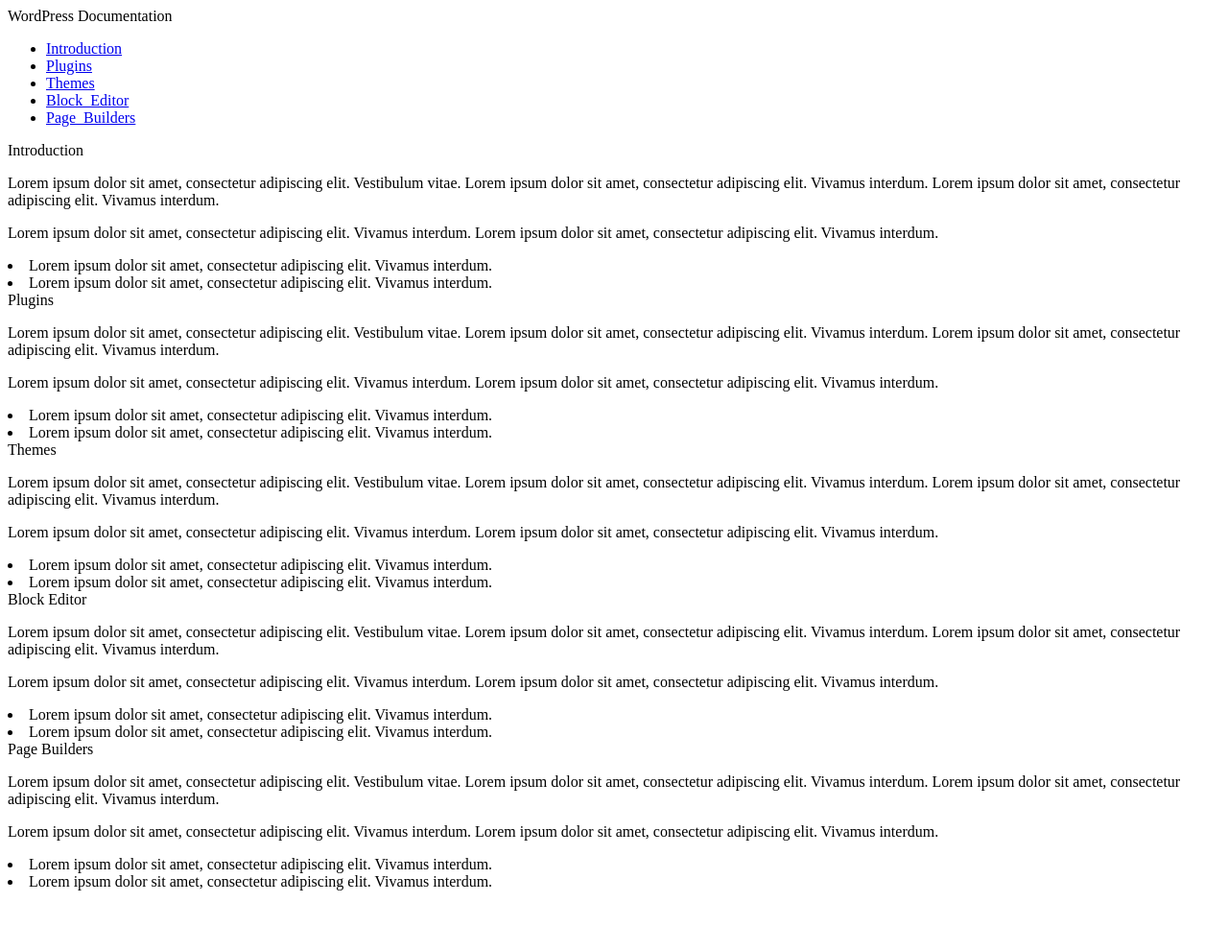
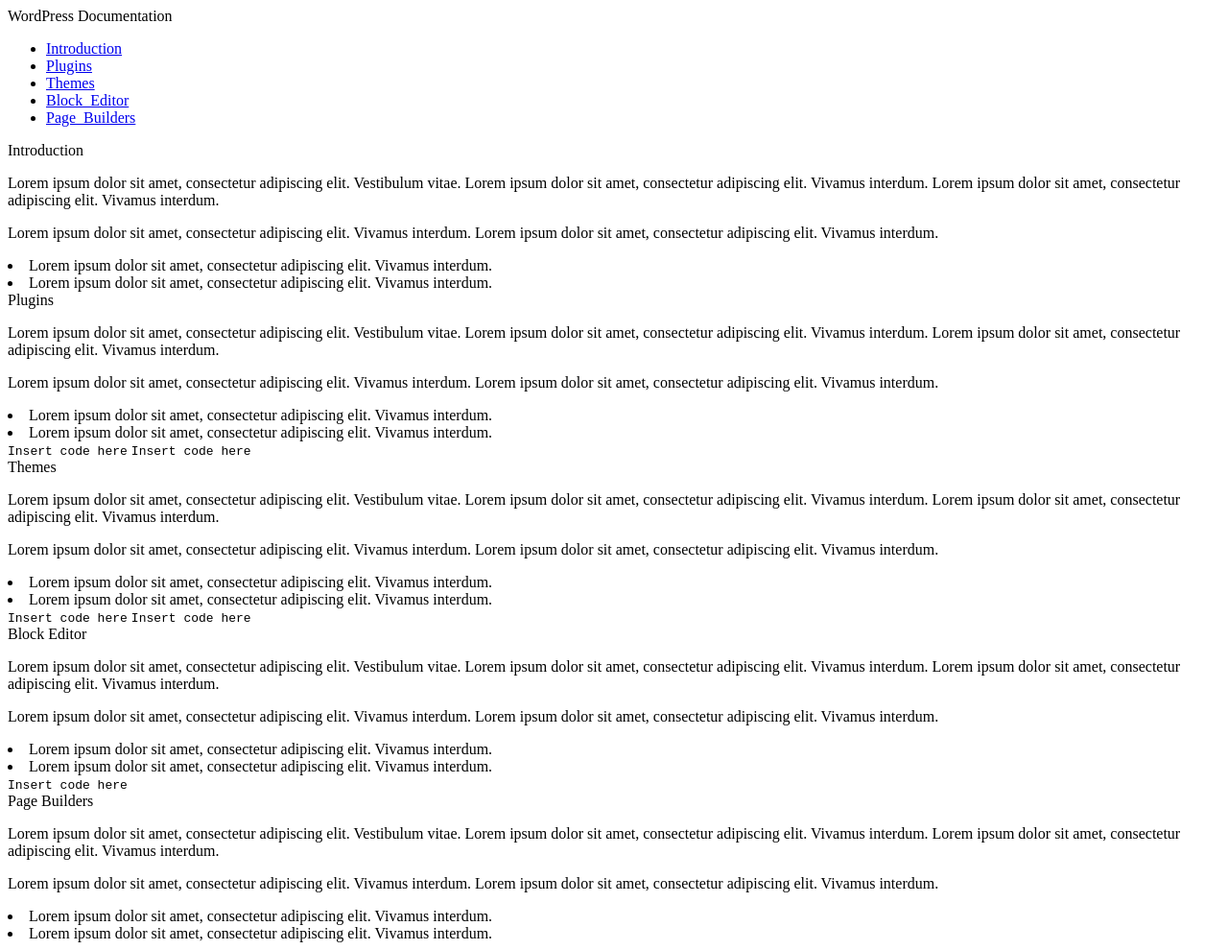
Before and after one commit to joshuatanna/joshuatanna, a plain HTML site: page Projects/Project-04/index.html in a window 1280 px wide. Shown: the whole page at 96% size. Before the commit the page ends 936 px from the top, so only its background shows below. Drawn offline with Linux system fonts and the light colour scheme.

Commit message:
code block

```diff
--- a/Projects/Project-04/index.html
+++ b/Projects/Project-04/index.html
@@ -55,6 +55,12 @@
                 <li>Lorem ipsum dolor sit amet, consectetur adipiscing elit. Vivamus interdum.</li>
                 <li>Lorem ipsum dolor sit amet, consectetur adipiscing elit. Vivamus interdum.</li>
 
+                <code>Insert code here</code>
+
+                <code>Insert code here</code>
+
+
+
         </section>
 
         <section class="main-section" id="Themes">
@@ -71,6 +77,10 @@
                 <li>Lorem ipsum dolor sit amet, consectetur adipiscing elit. Vivamus interdum.</li>
                 <li>Lorem ipsum dolor sit amet, consectetur adipiscing elit. Vivamus interdum.</li>
 
+                <code>Insert code here</code>
+
+                <code>Insert code here</code>
+
         </section>
 
         <section class="main-section" id="Block_Editor">
@@ -86,6 +96,8 @@
 
                 <li>Lorem ipsum dolor sit amet, consectetur adipiscing elit. Vivamus interdum.</li>
                 <li>Lorem ipsum dolor sit amet, consectetur adipiscing elit. Vivamus interdum.</li>
+
+                <code>Insert code here</code>
 
             </section>
 
```
